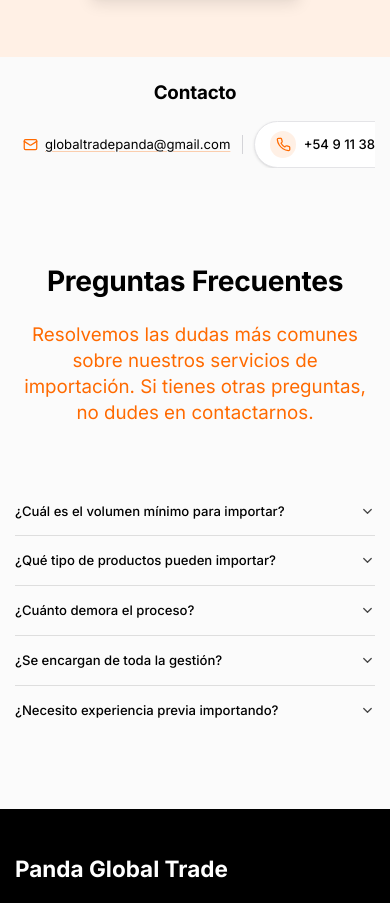
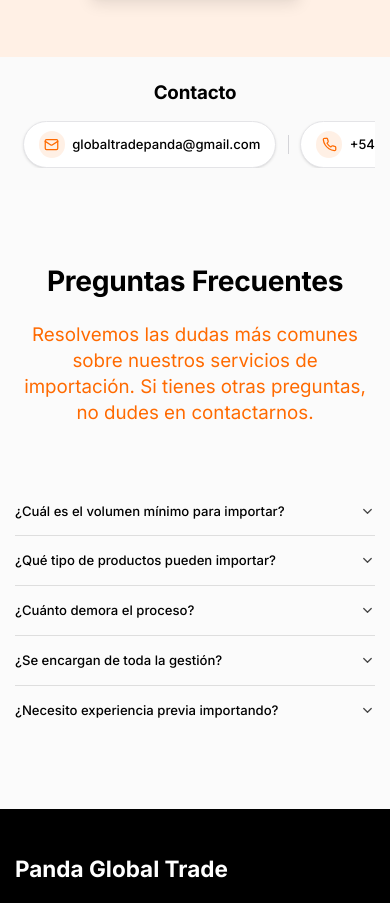
Before and after one commit to aletguillen03/Global-Trade-Panda-web, a Next.js app: page / in a window 390 px wide. Shown: the part 5900-6803 px from the top of the page. Built offline with nearby package versions, Linux system fonts and the light colour scheme.

Commit message:
feat: style contact email to match phone number
Update email display to non-interactive pill with icon, matching phone number styling.

Co-authored-by: Alejo <176528916+aletguillen03@users.noreply.github.com>

```diff
--- a/components/contact-info.tsx
+++ b/components/contact-info.tsx
@@ -25,15 +25,14 @@ export function ContactInfo() {
         {/* Horizontal scrollable container - single line layout */}
         <div className="overflow-x-auto scrollbar-hide">
           <div className="flex flex-row items-center justify-center gap-3 md:gap-6 min-w-max px-2">
-            {/* Email - simple text link with mailto */}
-            <div className="flex items-center gap-2 whitespace-nowrap">
-              <Mail className="h-4 w-4 md:h-5 md:w-5 text-accent shrink-0" />
-              <a
-                href="mailto:globaltradepanda@gmail.com"
-                className="text-sm md:text-base text-foreground hover:text-accent transition-colors underline underline-offset-2 decoration-accent/30 hover:decoration-accent"
-              >
+            {/* Email - non-interactive text styled like phone */}
+            <div className="flex items-center gap-2 md:gap-3 px-4 py-2.5 md:px-5 md:py-3 bg-white dark:bg-zinc-800 rounded-full shadow-sm border border-zinc-200 dark:border-zinc-700 whitespace-nowrap">
+              <div className="p-1.5 md:p-2 bg-accent/10 rounded-full">
+                <Mail className="h-4 w-4 md:h-5 md:w-5 text-accent" />
+              </div>
+              <span className="text-sm md:text-base text-foreground font-medium">
                 globaltradepanda@gmail.com
-              </a>
+              </span>
             </div>
 
             {/* Divider */}
```
